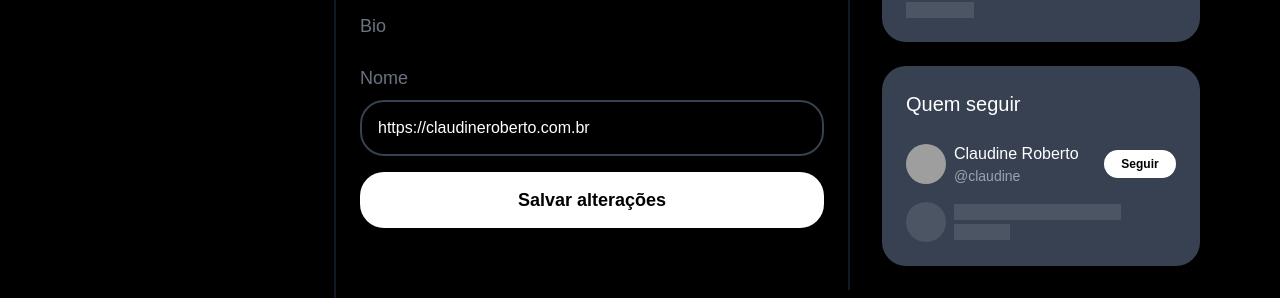
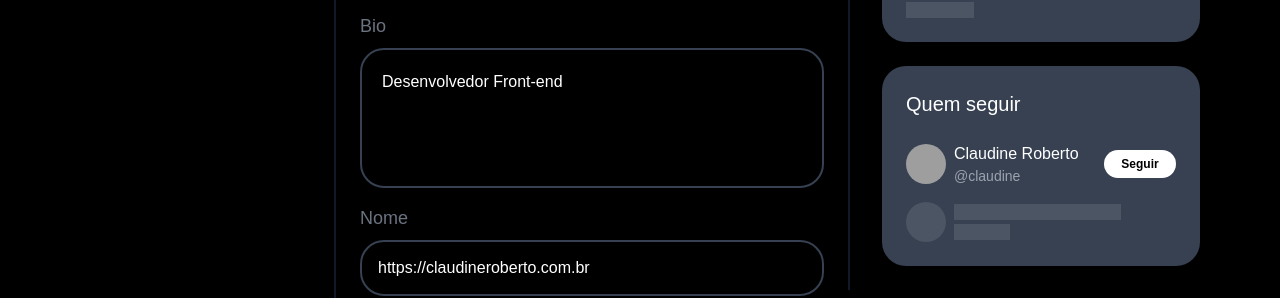
Before and after one commit to ClaudineRoberto/clone-twitter-frontend, a Next.js app: page /claudine/edit in a window 1280 px wide. Shown: the part 378-676 px from the top of the page. Built offline with nearby package versions, Linux system fonts and the light colour scheme; grey boxes are pictures that could not be loaded.

Commit message:
Criando textarea

```diff
--- a/src/app/(ui)/[slug]/edit/page.tsx
+++ b/src/app/(ui)/[slug]/edit/page.tsx
@@ -1,6 +1,7 @@
 import { Button } from "@/components/ui/button";
 import { GeneralHeader } from "@/components/ui/general-header";
 import { Input } from "@/components/ui/input";
+import { Textarea } from "@/components/ui/textarea";
 import { user } from "@/data/user";
 import { faCamera, faLink, faXmark } from "@fortawesome/free-solid-svg-icons";
 import { FontAwesomeIcon } from "@fortawesome/react-fontawesome";
@@ -46,7 +47,11 @@
                 </label>
                 <label>
                     <p className="text-lg text-gray-500 mb-2">Bio</p>
-
+                    <Textarea
+                        placeholder="Digite sua bio"
+                        rows={4}
+                        value={user.bio}
+                    />
                 </label>
                 <label>
                     <p className="text-lg text-gray-500 mb-2">Nome</p>
--- /dev/null
+++ b/src/components/ui/textarea.tsx
@@ -0,0 +1,18 @@
+type Props = {
+    placeholder: string;
+    rows: number;
+    value?: string;
+}
+
+export const Textarea = ({ placeholder, rows, value }: Props) => {
+    return (
+        <div className="has-[:focus]:border-white flex items-center rounded-3xl border-2 border-gray-700">
+            <textarea
+                className="flex-1 outline-none bg-transparent h-full p-5 resize-none"
+                placeholder={placeholder}
+                value={value}
+                rows={rows}
+            ></textarea>
+        </div>
+    );
+};
```
